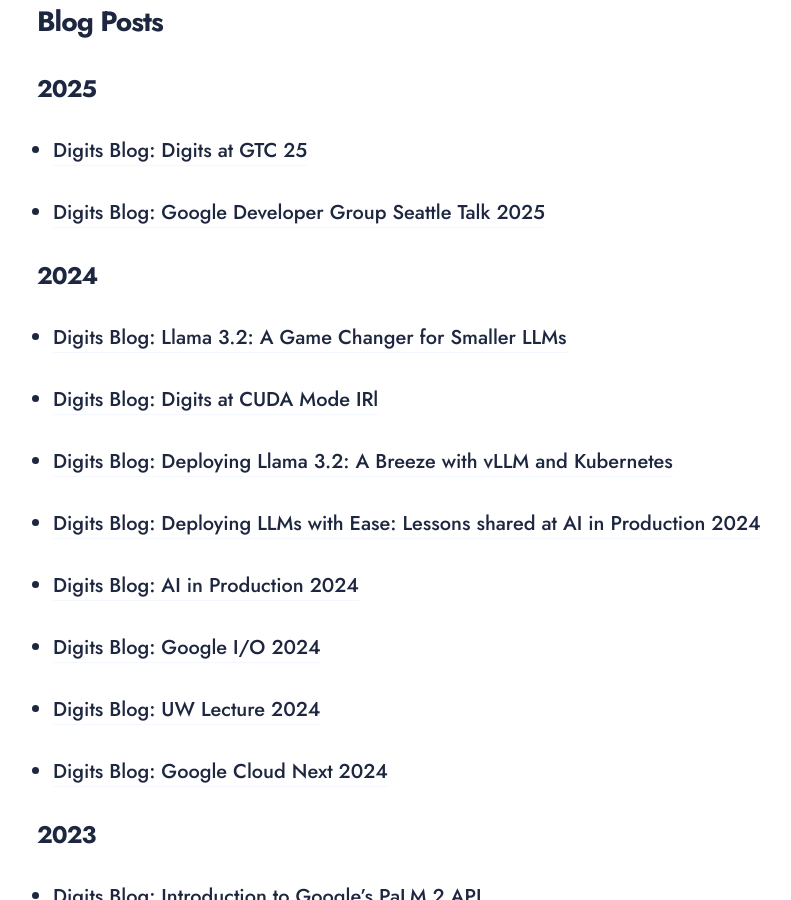
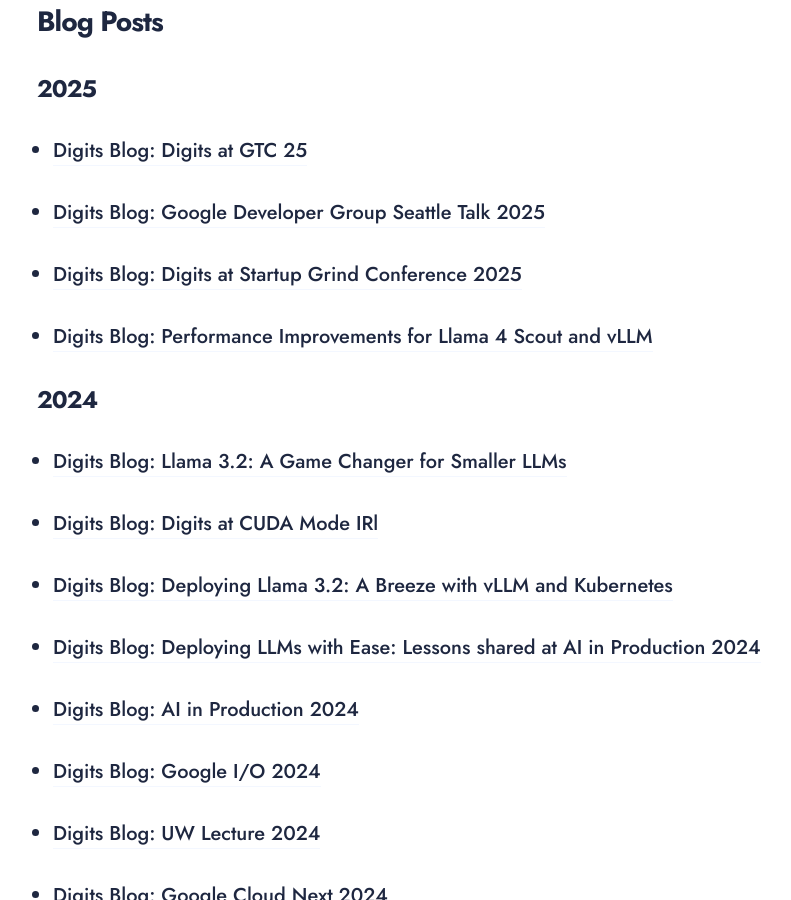
Before and after one commit to hanneshapke/hanneshapke.github.io, a Jekyll site: the page built from _pages/blogs.md, in a window 1280 px wide and 900 px high, scrolled down 952 px. Shown: the whole window, without its empty margins (223-1014 px from the left). Built offline with Jekyll 4.4.1, drawn with Linux system fonts in a browser that asks for light colours; nearby versions of some CDN libraries.

```diff
--- a/_pages/blogs.md
+++ b/_pages/blogs.md
@@ -15,6 +15,9 @@ A seelction of my external blog contributions.
 
 * [Digits Blog: Google Developer Group Seattle Talk 2025](https://digits.com/blog/google-developer-group-seattle-talk-2025/)
 
+* [Digits Blog: Digits at Startup Grind Conference 2025](https://digits.com/blog/digits-at-startup-grind-conference-2025/)
+
+* [Digits Blog: Performance Improvements for Llama 4 Scout and vLLM](https://digits.com/blog/performance-improvements-llama4-scout/)
 
 ### 2024
 
```
Also changed, not shown: _pages/talks.md (+1 -0 lines).
